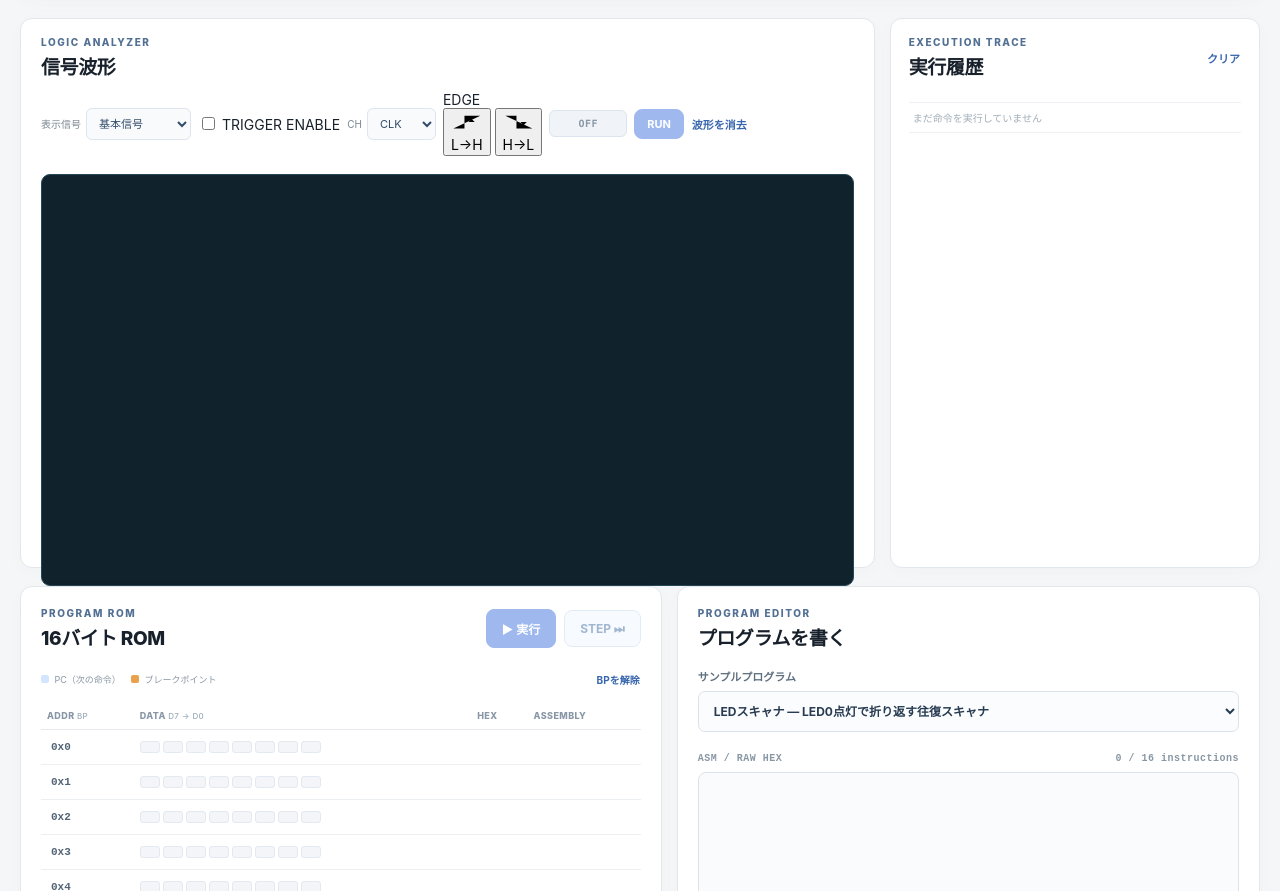
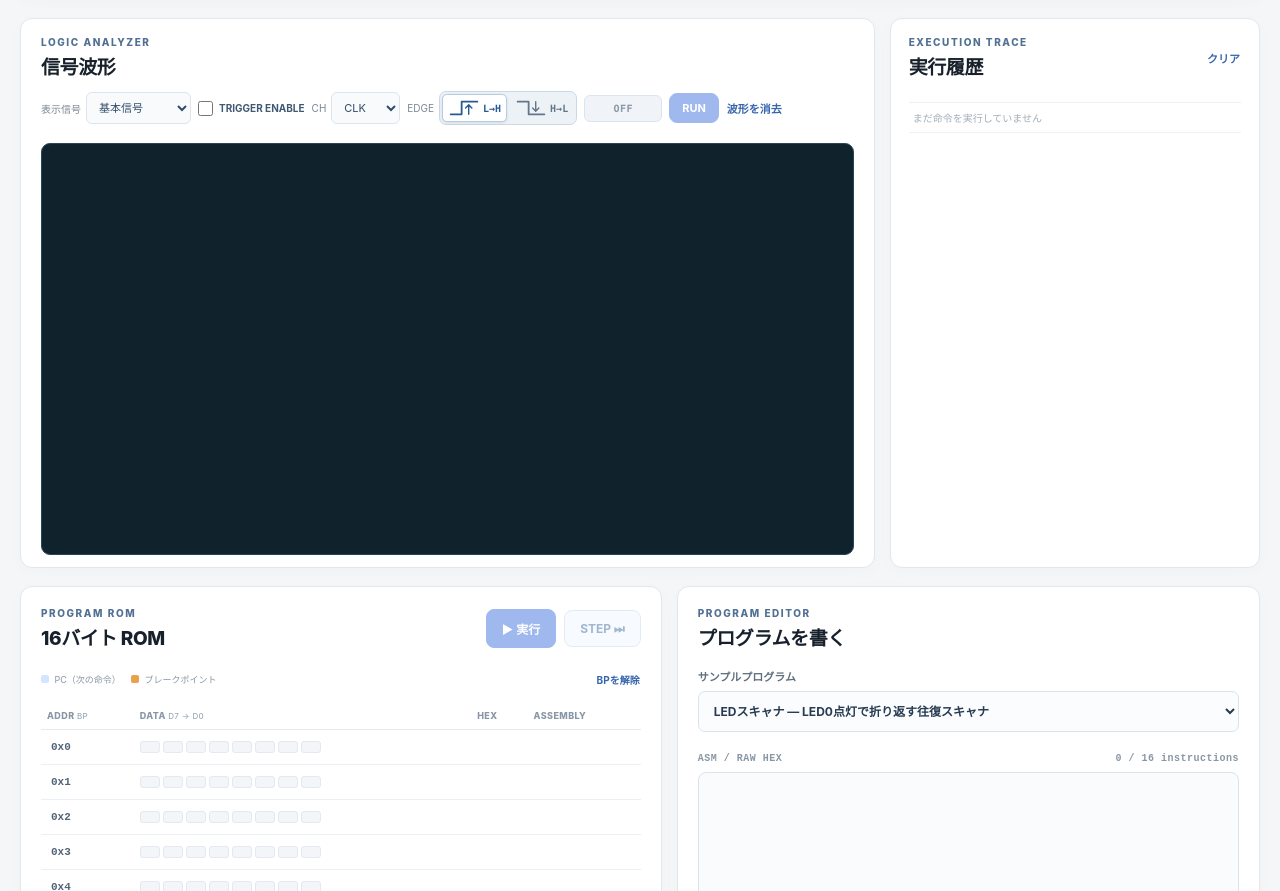
Before and after one commit to naoiw/td4, a website: page index.html in a window 1280 px wide. Shown: the part 1090-1981 px from the top of the page. Drawn offline with Linux system fonts and the light colour scheme.

Commit message:
style(scope): draw crisp SVG rise/fall diagrams and trigger enable switch

```diff
--- a/assets/css/workbench.css
+++ b/assets/css/workbench.css
@@ -49,8 +49,21 @@
 .scope-controls{gap:7px}
 .scope-controls .scope-group-label{gap:5px}
 .scope-controls .scope-group-label select{max-width:148px;padding:7px 8px}
+.scope-trigger-enable{display:inline-flex;align-items:center;gap:6px;white-space:nowrap;font-size:10px;font-weight:750;color:#405972;cursor:pointer}
+.scope-trigger-enable input{width:15px;height:15px;margin:0;accent-color:#2871b0;cursor:pointer}
+.scope-edge-control{display:flex;align-items:center;gap:5px}
+.scope-edge-label{color:#7c8792;font-size:10px}
+.scope-edge-options{display:inline-flex;align-items:stretch;gap:2px;border:1px solid #ccd9e5;padding:2px;background:#edf2f7;border-radius:7px}
+.scope-edge-option{display:inline-flex;align-items:center;justify-content:center;gap:3px;border:1px solid transparent;border-radius:5px;background:transparent;color:#63778a;padding:2px 5px;font:750 10px ui-monospace,Consolas,monospace;cursor:pointer;white-space:nowrap}
+.scope-edge-option svg{display:block;width:32px;height:22px;flex:none;fill:none;stroke:currentColor;stroke-linecap:round;stroke-linejoin:round}
+.scope-edge-wave{stroke-width:2.3}
+.scope-edge-arrow{stroke-width:1.8}
+.scope-edge-option:hover{background:#fff;color:#285a94}
+.scope-edge-option.is-selected{background:#fff;color:#285a94;border-color:#b6ccdf;box-shadow:0 1px 3px #31527424}
+.scope-edge-option:focus-visible,.scope-trigger-enable input:focus-visible{outline:2px solid #2e8ed6;outline-offset:2px}
 .scope-trigger-status{display:inline-flex;align-items:center;justify-content:center;min-width:78px;border:1px solid #dce5ed;border-radius:6px;padding:7px 8px;font:800 10px ui-monospace,Consolas,monospace;letter-spacing:.5px}
 .scope-trigger-status.is-off{background:#f0f3f7;color:#8b98a7}
+.scope-trigger-status.is-live{background:#e5eef9;color:#2e6092;border-color:#c2d9ed}
 .scope-trigger-status.is-armed{background:#e7f4ec;color:#207b51;border-color:#b6dfc5}
 .scope-trigger-status.is-triggered{background:#fff0d7;color:#a06519;border-color:#e6c58c}
 .scope-controls .scope-run-btn{padding:7px 12px;font-size:11px}
```
